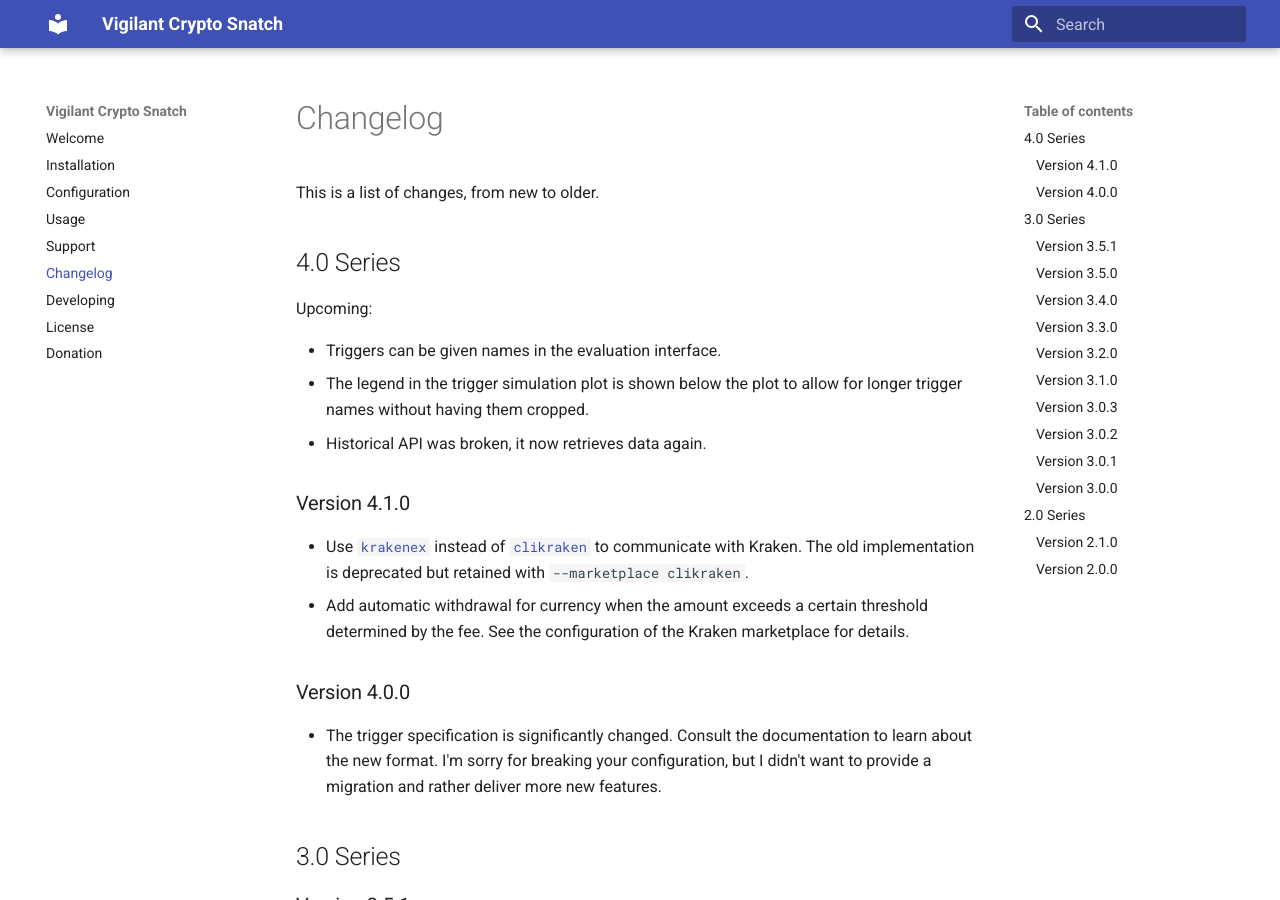
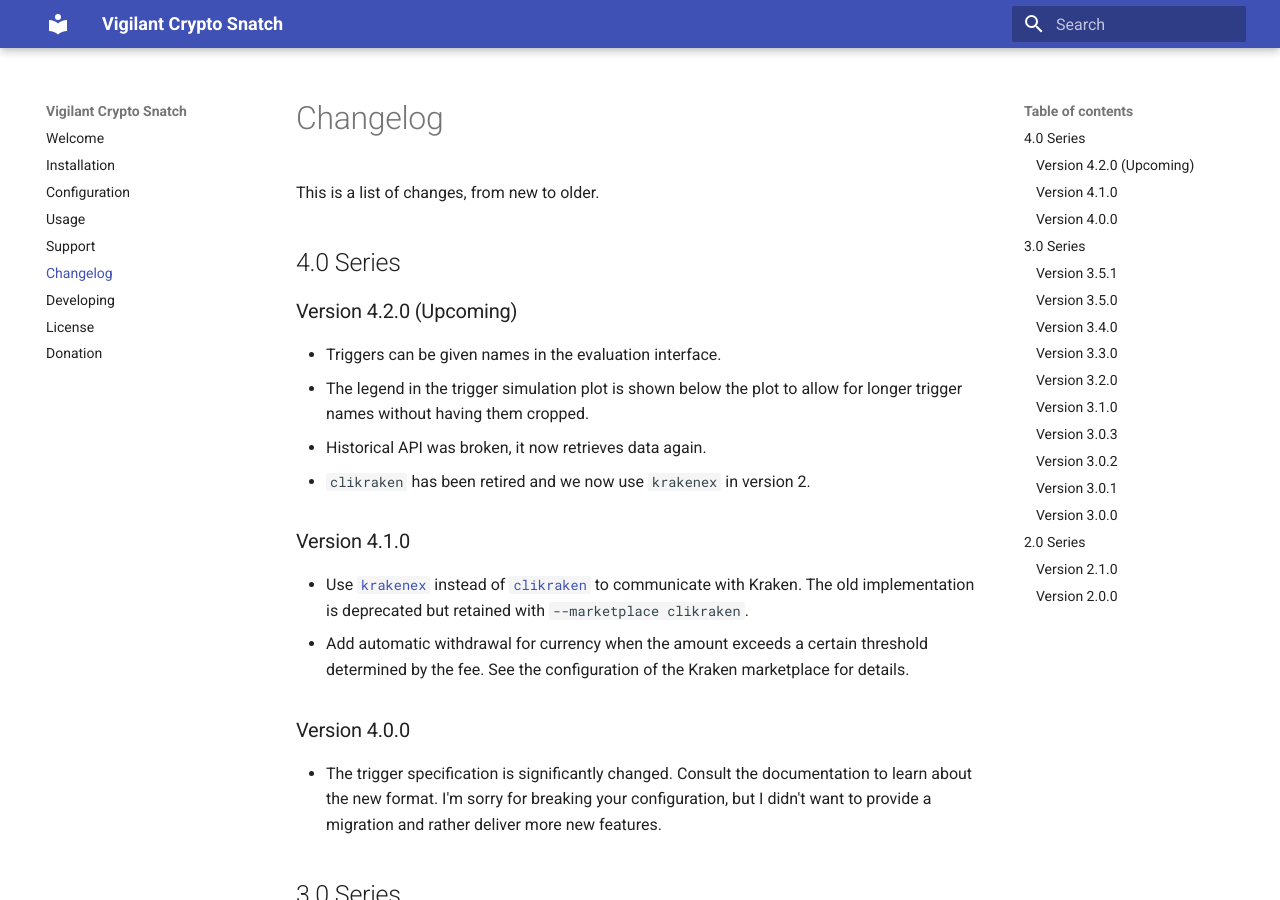
Before and after one commit to martin-ueding/vigilant-crypto-snatch, an MkDocs documentation site: the page built from docs/changelog.md, in a window 1280 px wide and 900 px high. Built offline with MkDocs 1.6.1 and Material for MkDocs 9.7.7, drawn with Linux system fonts in a browser that asks for light colours.

Commit message:
Update changelog

```diff
--- a/docs/changelog.md
+++ b/docs/changelog.md
@@ -4,11 +4,12 @@ This is a list of changes, from new to older.
 
 ## 4.0 Series
 
-Upcoming:
+### Version 4.2.0 (Upcoming)
 
 - Triggers can be given names in the evaluation interface.
 - The legend in the trigger simulation plot is shown below the plot to allow for longer trigger names without having them cropped.
 - Historical API was broken, it now retrieves data again.
+- `clikraken` has been retired and we now use `krakenex` in version 2.
 
 ### Version 4.1.0
 
```
